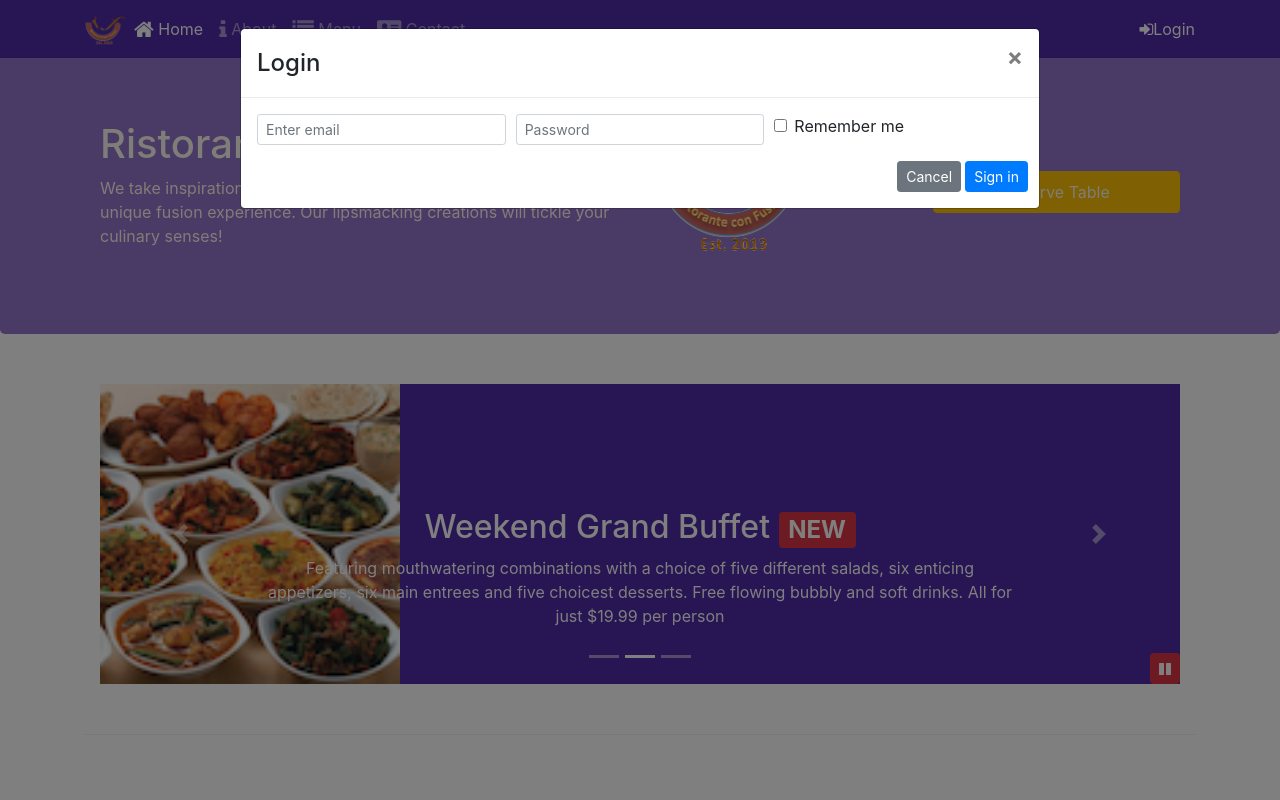
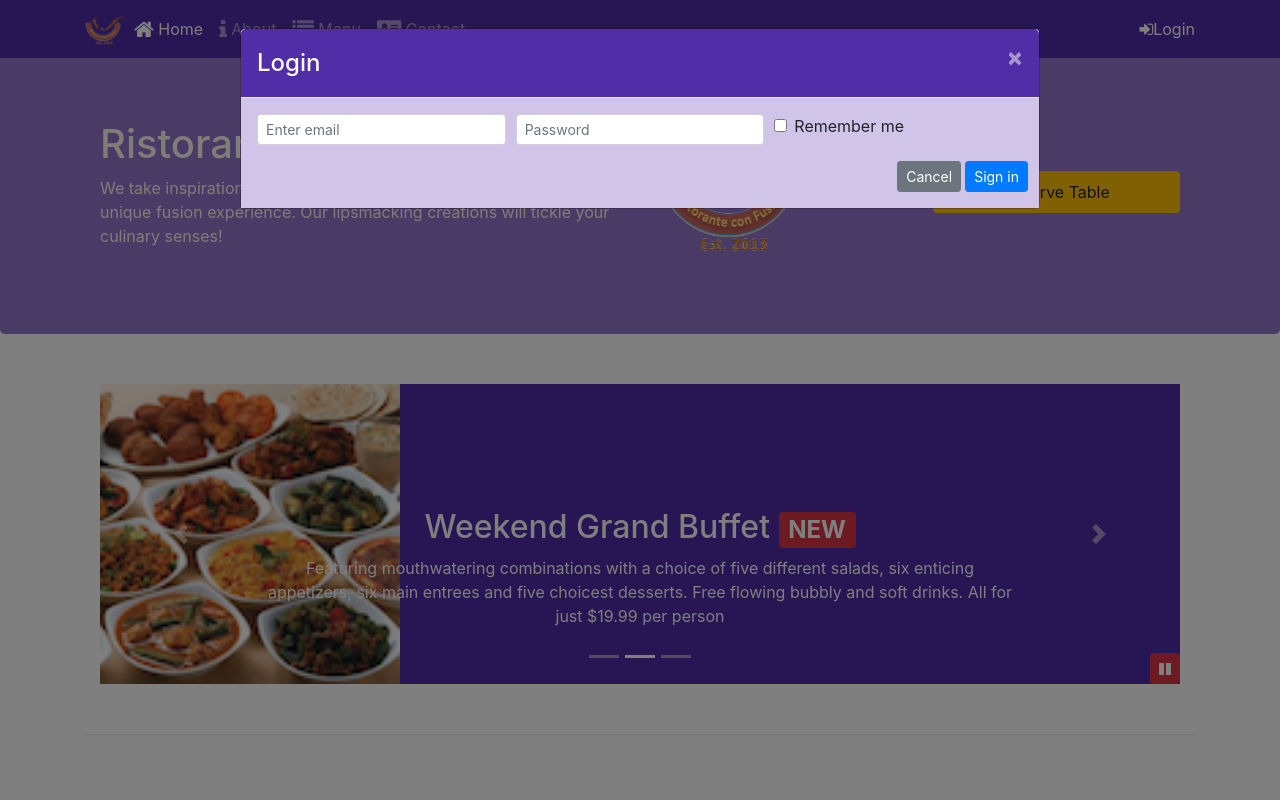
Before and after one commit to goanna72/bootstrap-test, a website: page index.html in a window 1280 px wide. Both pictures are taken after a click on the link "Login". Shown: the top 800 px of the page. Drawn offline with nearby package versions, Linux system fonts and the light colour scheme.

Commit message:
Assignment 4 - Jquery and Sass

```diff
--- a/css/styles.scss
+++ b/css/styles.scss
@@ -73,3 +73,15 @@ body{
     bottom: 0px;
     z-index: 1;
 }
+
+.modal-header{
+    background-color: $background-dark;
+    color: floralwhite;
+        .close {
+             color: floralwhite;
+        }
+}
+
+.modal-body{
+         background-color:$background-pale;
+}
--- a/index.html
+++ b/index.html
@@ -32,7 +32,7 @@
                     <li class="nav-item"><a class="nav-link" href="./contactus.html"><span class="fa fa-address-card fa-lg"></span> Contact</a></li>
                 </ul>
                 <span class="navbar-text">
-                    <a data-toggle="modal" data-target="#loginModal">
+                    <a id="loginButton">
                         <span class="fa fa-sign-in"></span>Login
                     </a>
                 </span>
@@ -174,7 +174,9 @@
                     <img src="img/logo.png" class="img-fluid">
                 </div>
                 <div class="col-12 col-sm-3">
-                    <a class="btn btn-warning nav-link btn-block" data-toggle="modal" data-target="#reserveform">Reserve Table</a>
+                    <button class="btn btn-warning nav-link btn-block" id="reserveButton">
+                        Reserve Table
+                    </button>
                 </div>
             </div>
         </div>
@@ -331,24 +333,8 @@
         <script src="node_modules/jquery/dist/jquery.slim.min.js"></script>
         <script src="node_modules/popper.js/dist/umd/popper.min.js"></script>
         <script src="node_modules/bootstrap/dist/js/bootstrap.min.js"></script>
-<script>
-    $(document).ready(function() {
-        $('#mycarousel').carousel({ interval: 2000 });
-        $('#carouselButton').click(function() {
-            if ($('#carouselButton').children('span').hasClass('fa-pause')) {
-               $('#mycarousel').carousel('pause');
-                $('#carouselButton').children('span').removeClass('fa-pause');
-                $('#carouselButton').children('span').addClass('fa-play');
-            }
-            else  if ($('#carouselButton').children('span').hasClass('fa-play')) {
-               $('#mycarousel').carousel('cycle');
-                $('#carouselButton').children('span').removeClass('fa-play');
-                $('#carouselButton').children('span').addClass('fa-pause');
-            }
-        });
+        <script src="/js/scripts.js"></script>
 
-    });
-</script>
 
 </body>
 
--- /dev/null
+++ b/js/scripts.js
@@ -0,0 +1,24 @@
+$(document).ready(function(){
+    $("#mycarousel").carousel( { interval: 2000 } );
+
+    $("#carouselButton").click(function(){
+        if ($("#carouselButton").children("span").hasClass('fa-pause')) {
+            $("#mycarousel").carousel('pause');
+            $("#carouselButton").children("span").removeClass('fa-pause');
+            $("#carouselButton").children("span").addClass('fa-play');
+        }
+        else if ($("#carouselButton").children("span").hasClass('fa-play')){
+            $("#mycarousel").carousel('cycle');
+            $("#carouselButton").children("span").removeClass('fa-play');
+            $("#carouselButton").children("span").addClass('fa-pause');
+        }
+    });
+
+    $('#reserveButton').click(function() {
+        $('#reserveform').modal('toggle');
+    });
+
+    $('#loginButton').click(function() {
+        $('#loginModal').modal('toggle');
+    });
+});
```
Also changed, not shown: css/styles.css.
